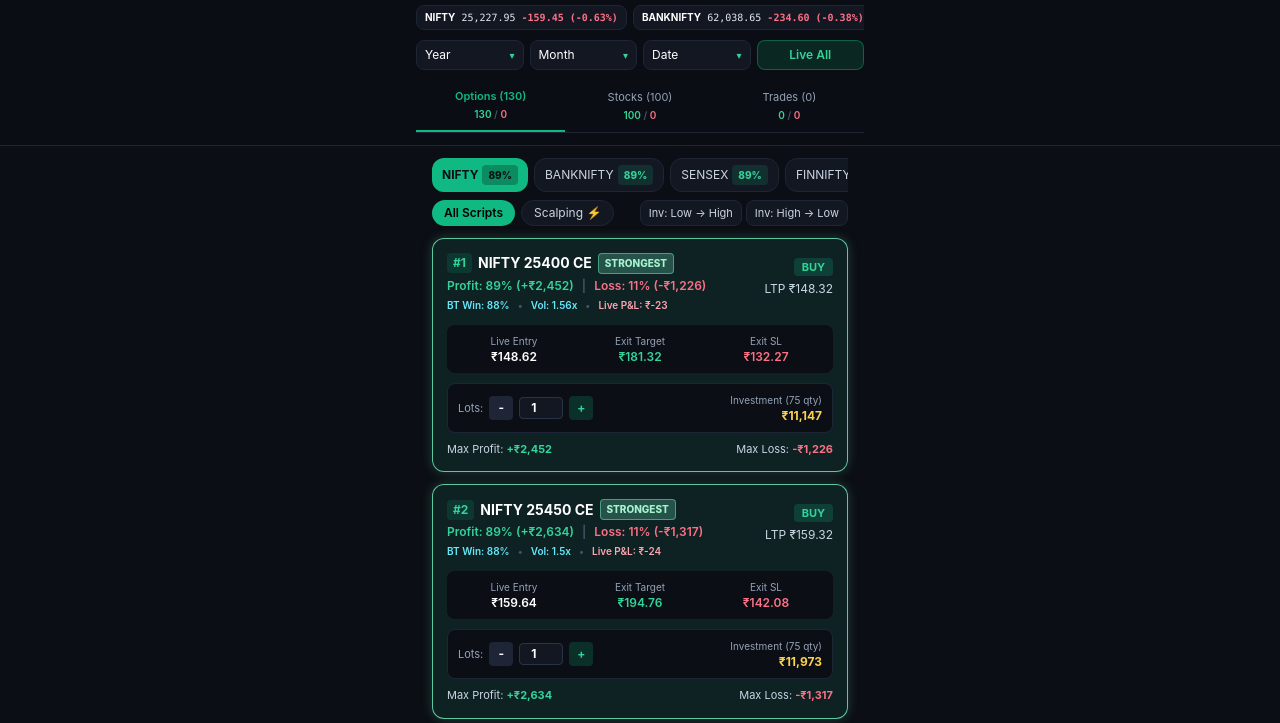
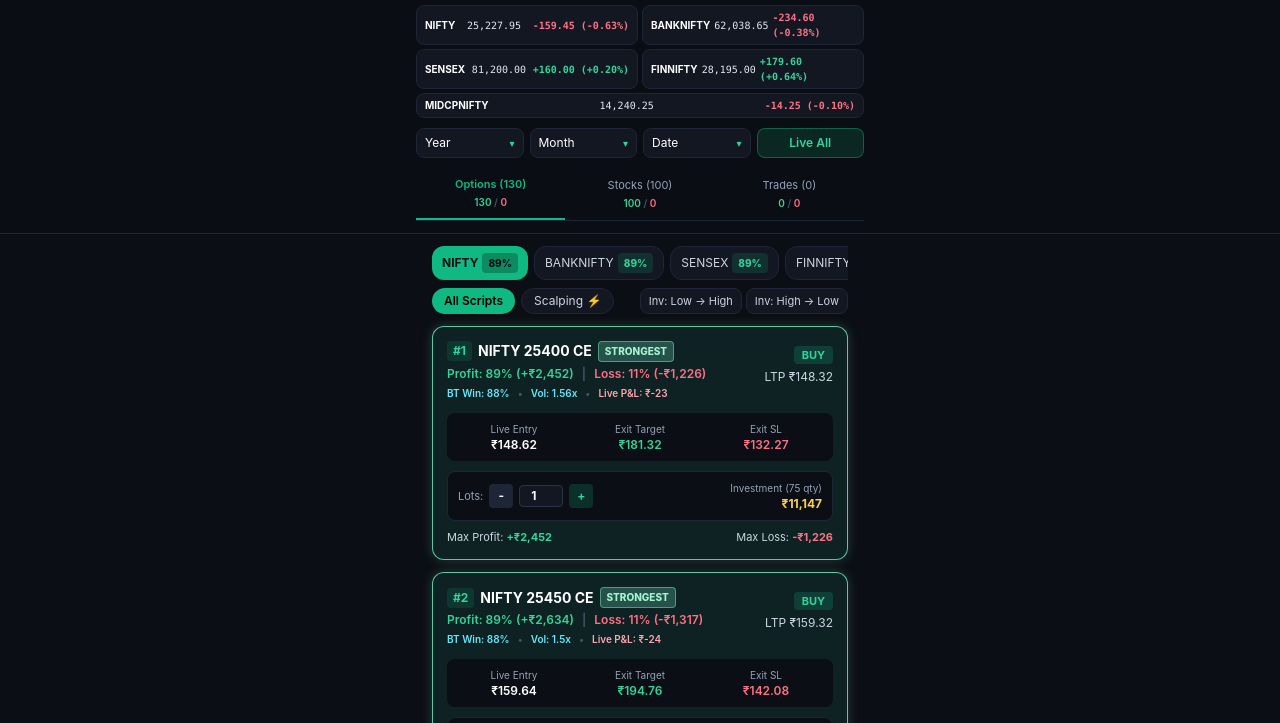
Before and after one commit to vaibhavmakwana25-eng/VectraEdge, a plain HTML site: page frontend/index.html in a window 1280 px wide. Shown: the part 47-770 px from the top of the page. Drawn offline with nearby package versions, Linux system fonts and the light colour scheme; no server answers.

Commit message:
Add files via upload

```diff
--- a/frontend/index.html
+++ b/frontend/index.html
@@ -70,7 +70,8 @@
       </div>
     </div>
 
-    <div id="index-live-strip" class="max-w-md mx-auto mt-2 flex gap-1.5 overflow-x-auto text-[10px]"></div>
+    <!-- 3-Row Indices Live Strip: Row1 (2), Row2 (2), Row3 (1) -->
+    <div id="index-live-strip" class="max-w-md mx-auto mt-2 space-y-1 text-[10px]"></div>
 
     <div class="relative max-w-md mx-auto mt-2.5 grid grid-cols-4 gap-1.5 text-xs">
       <button id="cal-btn-year" onclick="openCalPicker('year')"
@@ -237,8 +238,8 @@
       "PIDILITIND","BERGEPAINT","DABUR","MARICO","GODREJCP","COLPAL","VBL","UBL","UNITDSPR","JUBLFOOD"
     ];
 
-    const CACHE_KEY = 'vectra_signals_cache_v10';
-    const HISTORY_KEY = 'vectra_date_snapshots_v6';
+    const CACHE_KEY = 'vectra_signals_cache_v11';
+    const HISTORY_KEY = 'vectra_date_snapshots_v7';
     let dateSnapshots = JSON.parse(localStorage.getItem(HISTORY_KEY) || '{}');
     let allSignals = JSON.parse(localStorage.getItem(CACHE_KEY) || '[]');
     let currentTab = 'fno';
@@ -283,11 +284,7 @@
       return { entry, target, sl, livePnl, maxProfit, maxLoss };
     }
 
-    function renderIndexLiveStrip(liveSpotsOverride) {
-      const strip = document.getElementById('index-live-strip');
-      if (!strip) return;
-      const spots = liveSpotsOverride || INDEX_META;
-      strip.innerHTML = INDEX_TABS.map(idxName => {
+    function makeIndexTileHtml(idxName, spots) {
       const baseMeta = INDEX_META[idxName];
       const curMeta = spots[idxName] || baseMeta;
       const price = Number((curMeta.spot || baseMeta.spot).toFixed(2));
@@ -296,12 +293,29 @@
       const pct = prev !== 0 ? Number(((pts / prev) * 100).toFixed(2)) : 0;
       const isPos = pts >= 0;
       const sign = isPos ? '+' : '';
-        return '<div class="shrink-0 bg-[#131722] border border-[#1e2536] rounded-lg px-2 py-1 flex items-center gap-1.5">' +
+      return '<div class="bg-[#131722] border border-[#1e2536] rounded-lg px-2 py-1 flex items-center justify-between gap-1">' +
         '<span class="font-bold text-white">' + idxName + '</span>' +
         '<span class="font-mono text-slate-200">' + price.toLocaleString('en-IN', { minimumFractionDigits: 2, maximumFractionDigits: 2 }) + '</span>' +
         '<span class="font-mono font-semibold ' + (isPos ? 'text-emerald-400' : 'text-rose-400') + '">' + sign + pts.toFixed(2) + ' (' + sign + pct.toFixed(2) + '%)</span>' +
       '</div>';
-      }).join('');
+    }
+
+    function renderIndexLiveStrip(liveSpotsOverride) {
+      const strip = document.getElementById('index-live-strip');
+      if (!strip) return;
+      const spots = liveSpotsOverride || INDEX_META;
+      const row1 = '<div class="grid grid-cols-2 gap-1">' +
+        makeIndexTileHtml('NIFTY', spots) +
+        makeIndexTileHtml('BANKNIFTY', spots) +
+      '</div>';
+      const row2 = '<div class="grid grid-cols-2 gap-1">' +
+        makeIndexTileHtml('SENSEX', spots) +
+        makeIndexTileHtml('FINNIFTY', spots) +
+      '</div>';
+      const row3 = '<div class="grid grid-cols-1">' +
+        makeIndexTileHtml('MIDCPNIFTY', spots) +
+      '</div>';
+      strip.innerHTML = row1 + row2 + row3;
     }
 
     function syncAlertButtons() {
```
Lines whose indentation alone changed are shown as unchanged.
